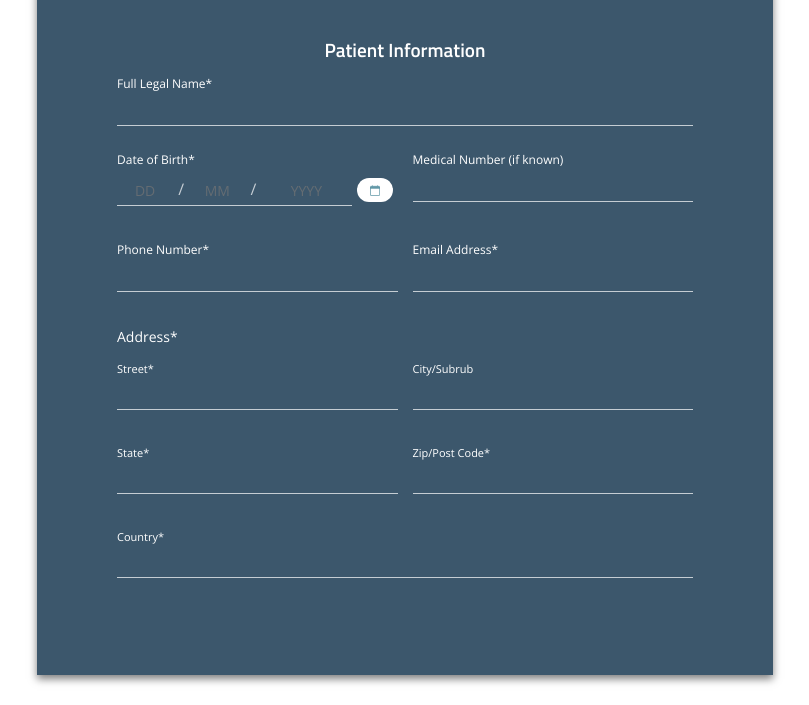
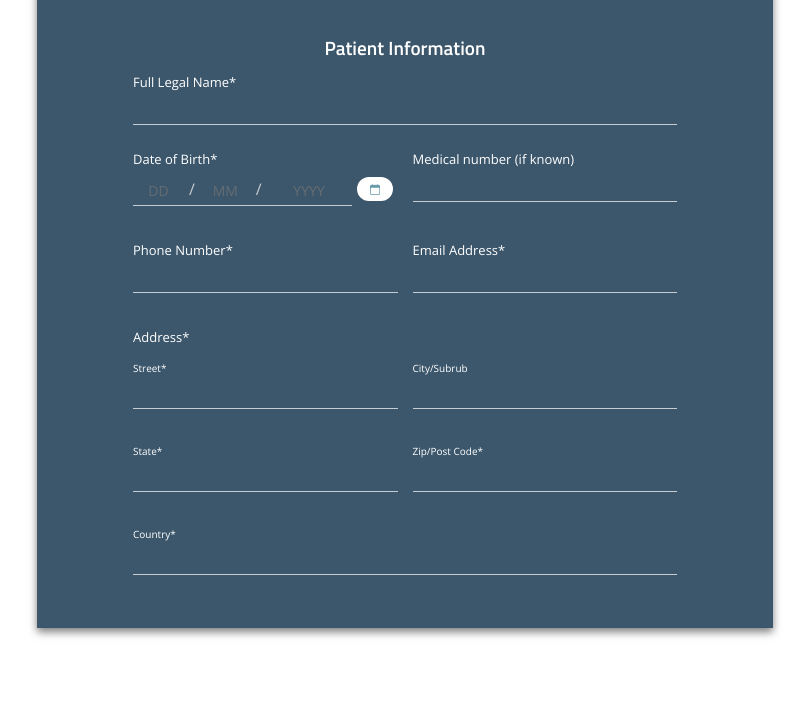
Before and after one commit to kesavan-t-dev/Exercises1, a plain HTML site: page index.html in a window 1280 px wide. Shown: the part 321-1026 px from the top of the page, without its empty margins (235-1044 px from the left). After the commit the page ends 979 px from the top, so only its background shows below. Drawn offline with nearby package versions, Linux system fonts and the light colour scheme; a web font is replaced by a local one.

Commit message:
reworking completed

```diff
--- a/assets/styles/styles.css
+++ b/assets/styles/styles.css
@@ -4,10 +4,10 @@
     box-sizing: border-box;
 }
 
-.form-container{
+.form_container{
   width: 46em;
   margin: 30px auto;
-  padding: 4.5rem 5rem ;
+  padding: 4.5rem 6rem 1.8rem 6rem ;
   color: white;
   background-color: #3c576c;
   max-width: 90%;
@@ -15,11 +15,11 @@
 
 }
 
-.image-flex{
+.image_flex{
   height:7rem;
   width: 6.5rem;
 }
-.bottom-line-input {
+.bottom_line_input {
     width: 100%;
     padding: 5px 0;
     color: rgb(255, 255, 255);
@@ -33,7 +33,7 @@
 
 }
 
-.header-section {
+.header_section {
   display: flex;
   align-items: center;
   justify-content: center;
@@ -46,7 +46,7 @@
     margin-bottom: 10px;
 
 }
-.form-group{
+.form_group{
   display: flex;
   flex-direction: column;
   width: 100%;
@@ -59,22 +59,22 @@
     "wdth" 75;
 }
 
-.half-width{
+.half_width{
     flex: 1;
 }
-.address-font{
+.address_font{
  font-family: "Open Sans", sans-serif;
   font-optical-sizing: auto;
   font-weight: 350;
   font-style: normal;
-  font-size: 14px;
+  font-size: 13px;
   font-variation-settings: "wdth" 75;
   margin-bottom: 15px;
 }
 
 label {
   display: block;
-  font-size: 12px;
+  font-size: 13px;
   margin-bottom: 5px;
   color: white;
   font-family: "Open Sans", sans-serif;
@@ -85,7 +85,7 @@ label {
 
 }
 
-.titillium-web-semibold {
+.titillium_web_semibold {
   font-family: "Titillium Web", sans-serif;
   font-weight: 400;
   font-style: normal;
@@ -94,7 +94,7 @@ label {
   font-size: 2.3rem;
 }
 
-.google-sans-flex-54 {
+.google_sans_flex_54 {
   font-family: "Google Sans Flex", sans-serif;
 
   font-weight: 600;
@@ -108,7 +108,7 @@ label {
 }
 
 
-.google-sans-flex-55 {
+.google_sans_flex_55 {
   font-family: "Google Sans Flex", sans-serif;
   margin-top: 0;
 
@@ -121,7 +121,7 @@ label {
     "ROND" 0;
 }
 
-.titillium-web-light {
+.titillium_web_light {
     font-family: "Titillium Web", sans-serif;
     font-weight: 600;
     font-size: 1.2rem;
@@ -132,7 +132,7 @@ label {
 }
 
 
-.date-group{
+.date_group{
   display: flex;
   align-items: flex-end;
   border-bottom: 1px solid white;
@@ -144,7 +144,7 @@ label {
 
 
 
-.input-date{
+.input_date{
   border: none;
   background-color: transparent;
   outline: none;
@@ -160,13 +160,13 @@ label {
 #year{
   width: 4rem;
 }
-.calendar-icon{
+.calendar_icon{
   background-color: white;
   padding: 1px 13px ;
   border-radius: 25px;
   margin: auto 5px;
 }
-.calendar-icons{
+.calendar_icons{
 
   height: 11px;
   width: 10px;
@@ -174,20 +174,20 @@ label {
 }
 
 
-.date-spliter{
+.date_spliter{
   font-size: 16px;
   font-weight: 300;
   margin: 0 5px;
 }
 
-.date-fields{
+.date_fields{
   right: 0;
   display: flex;
   justify-content: center;
 
 }
-.add-font-size{
-  font-size: 11px;
+.add_font_size{
+  font-size: 10px;
   color: white;
   font-family: "Open Sans", sans-serif;
   font-optical-sizing: auto;
@@ -195,10 +195,3 @@ label {
   font-style: normal;
   font-variation-settings:"wdth" 50;
 }
-
-
-input::-webkit-outer-spin-button,
-input::-webkit-inner-spin-button {
-    -webkit-appearance: none;
-    margin: 0;
-}
--- a/index.html
+++ b/index.html
@@ -21,85 +21,85 @@
 </head>
 <body>
 
-    <form action="/submit-form" class="form-container" >
-        <div class="header-section">
+    <form action="/submit_form" class="form_container" >
+        <div class="header_section">
 
-            <img src="./assets/images/Caduceus Vector Icon.png" alt="healthcityhospital" id="img"  class="image-flex">
+            <img src="./assets/images/Caduceus Vector Icon.png" alt="healthcityhospital" id="img"  class="image_flex">
             <div class="headings">
-            <p class="google-sans-flex-54">HEALTH CITY</p>
-            <p class="google-sans-flex-55" >HOSPITAL </p>
+            <p class="google_sans_flex_54">HEALTH CITY</p>
+            <p class="google_sans_flex_55" >HOSPITAL </p>
          </div>
        </div>
-        <p class="titillium-web-semibold">Vaccination Consent Form</p>
+        <p class="titillium_web_semibold">Vaccination Consent Form</p>
 
-        <p class="titillium-web-light ">Patient Information</p>
+        <p class="titillium_web_light ">Patient Information</p>
 
-        <div class="form-group">
-            <label for="full-name">Full Legal Name*</label>
-            <input type="text" id="full-name" class="bottom-line-input"/>
+        <div class="form_group">
+            <label for="full_name">Full Legal Name*</label>
+            <input type="text" id="full_name" class="bottom_line_input"/>
         </div>
 
 
         <div class="containers">
-            <div  class="form-group half-width">
-                <label class="open-sans-25" class="date-field-name" for="date">Date of Birth*</label>
-                    <div class="date-fields">
-                        <div class="date-group">
-                            <input type="number" class="input-date" max="2" name="date" placeholder="DD"  required/>
-                            <span class="date-spliter">/</span>
-                            <input type="number" class="input-date" max="2" name="date"placeholder="MM"  required/>
-                            <span class="date-spliter">/</span>
-                            <input type="number" class="input-date" max="4"name="date" id="year" placeholder="YYYY"  required/>
+            <div  class="form_group half_width">
+                <label class="open_sans_25" class="date_field_name" for="date">Date of Birth*</label>
+                    <div class="date_fields">
+                        <div class="date_group">
+                            <input type="tel" class="input_date" maxlength="2" name="date" placeholder="DD"  required/>
+                            <span class="date_spliter">/</span>
+                            <input type="tel" class="input_date" maxlength="2" name="date"placeholder="MM"  required/>
+                            <span class="date_spliter">/</span>
+                            <input type="tel" class="input_date" maxlength="4"name="date" id="year" placeholder="YYYY"  required/>
                         </div>
-                        <div class="calendar-icon">
-                            <img src="./assets/images/calendar-icon.png" class="calendar-icons" >
+                        <div class="calendar_icon">
+                            <img src="./assets/images/calendar-icon.png" class="calendar_icons" >
                         </div>
                     </div>
             </div>
 
-            <div class=" form-group half-width" >
-                <label for="Medicalnumber" class="open-sans-25">Medical Number (if known)</label>
-                <input type="tel" name="Medicalnumber" class="bottom-line-input"  required/>
+            <div class=" form_group half_width" >
+                <label for="Medicalnumber" class="open_sans_25">Medical number (if known)</label>
+                <input type="tel" name="Medicalnumber" class="bottom_line_input"  required/>
             </div>
         </div>
 
         <div class="containers">
-            <div  class="form-group half-width">
-                <label for="phone" class="open-sans-25">Phone Number*</label>
-                <input type="tel" max="10" name="phone"class="bottom-line-input"  required/>
+            <div  class="form_group half_width">
+                <label for="phone" class="open_sans_25">Phone Number*</label>
+                <input type="tel" max="10" name="phone"class="bottom_line_input"  required/>
             </div>
-            <div class="form-group half-width">
-                <label for="email" class="open-sans-25">Email Address*</label>
-                <input type="email"  name="email"class="bottom-line-input" required />
+            <div class="form_group half_width">
+                <label for="email" class="open_sans_25">Email Address*</label>
+                <input type="email"  name="email"class="bottom_line_input" required />
             </div>
         </div>
 
 
-            <h4 class="address-font" >Address*</h3>
+            <h4 class="address_font" >Address*</h3>
             <div class="containers">
-                <div  class="form-group half-width">
-                    <label for="text" class="add-font-size open-sans-25" >Street*</label>
-                    <input type="text" class="bottom-line-input"required/>
+                <div  class="form_group half_width">
+                    <label for="text" class="add_font_size open_sans_25" >Street*</label>
+                    <input type="text" class="bottom_line_input"required/>
 
                 </div>
-                <div class="form-group half-width">
-                    <label for="text"  class="add-font-size open-sans-25" >City/Subrub</label>
-                    <input type="text"class="bottom-line-input" required/>
+                <div class="form_group half_width">
+                    <label for="text"  class="add_font_size open_sans_25" >City/Subrub</label>
+                    <input type="text"class="bottom_line_input" required/>
                 </div>
             </div>
             <div class="containers">
-                <div  class="form-group half-width">
-                    <label for="text" class="add-font-size open-sans-25" >State*</label>
-                    <input type="text"class="bottom-line-input" required/>
+                <div  class="form_group half_width">
+                    <label for="text" class="add_font_size open_sans_25" >State*</label>
+                    <input type="text"class="bottom_line_input" required/>
                 </div>
-                <div  class="form-group half-width">
-                    <label for="" class="add-font-size open-sans-25" >Zip/Post Code*</label>
-                    <input type="text"class="bottom-line-input" required/>
+                <div  class="form_group half_width">
+                    <label for="" class="add_font_size open_sans_25" >Zip/Post Code*</label>
+                    <input type="text"class="bottom_line_input" required/>
                 </div>
             </div>
-        <div class="form-group">
-            <label for="" class="add-font-size open-sans-25" >Country*</label>
-            <input type="text" class="bottom-line-input" required/>
+        <div class="form_group">
+            <label for="" class="add_font_size open_sans_25" >Country*</label>
+            <input type="text" class="bottom_line_input" required/>
         </div>
     </div>
 
```
